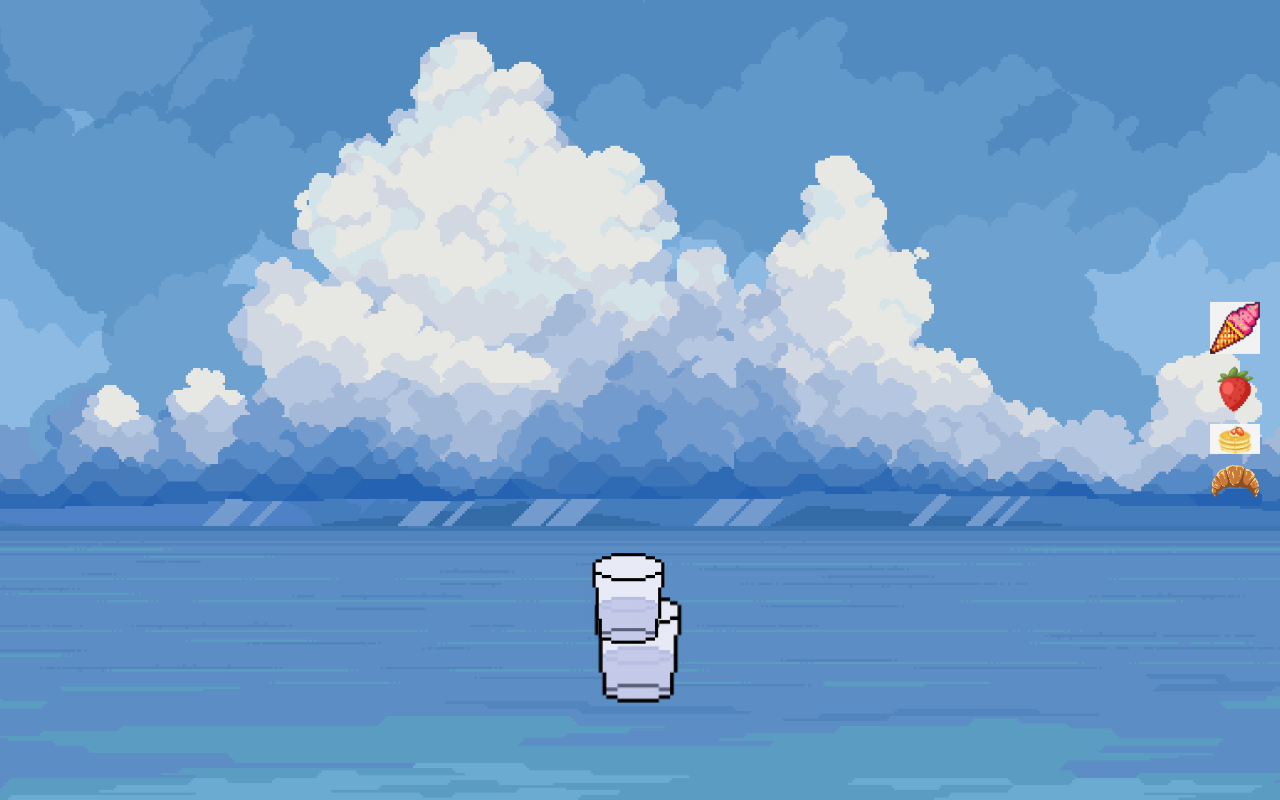
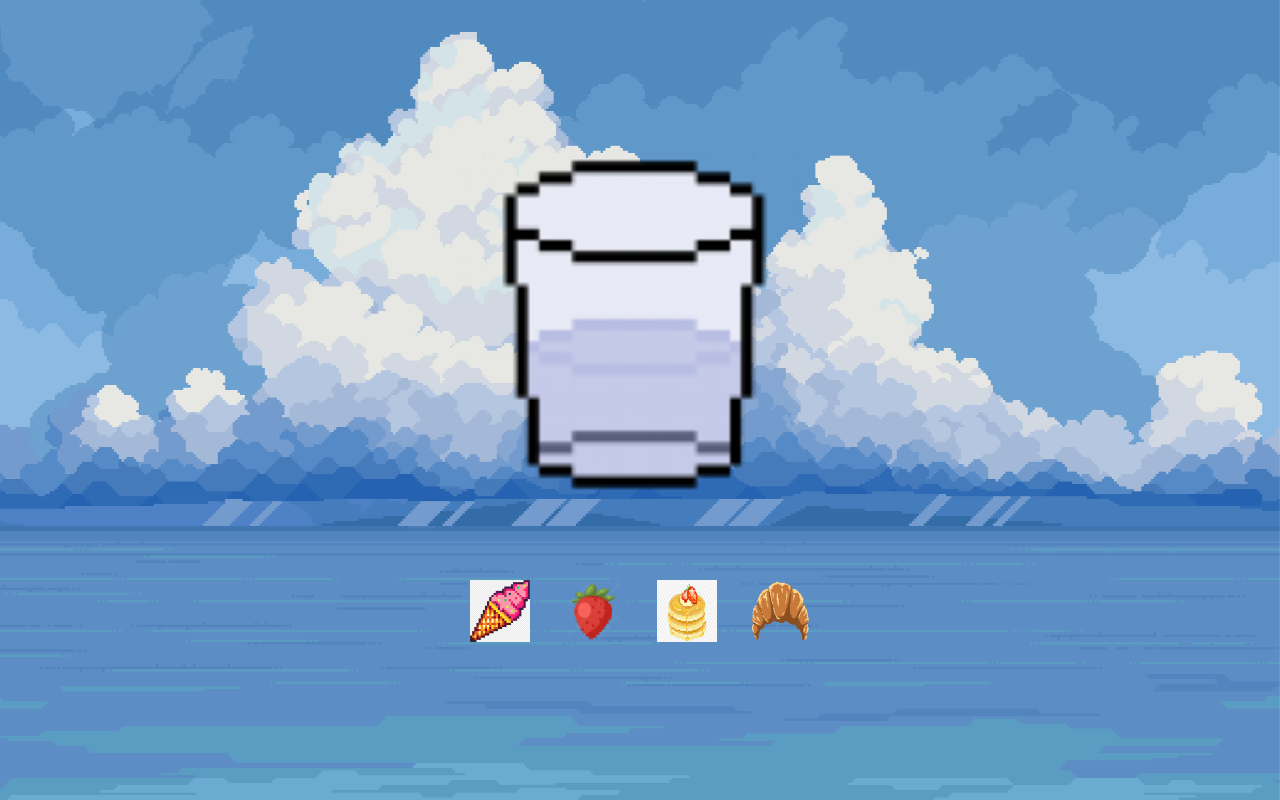
Before and after one commit to prxptea07/drink-mixer, a plain HTML site: page index.html in a window 1280 px wide. Drawn offline with Linux system fonts and the light colour scheme.

Commit message:
Update style.css

```diff
--- a/style.css
+++ b/style.css
@@ -1,59 +1,72 @@
-.container {
-  position: relative;
-  width: 100%;
-  height: 100vh;
-  background: #aee0f4;
-  overflow: hidden;
+body, html {
+  margin: 0;
+  padding: 0;
+  font-family: sans-serif;
 }
 
 .background {
-  position: absolute;
-  inset: 0;
-  background: url('background.png') no-repeat center center;
+  background: url('background.png') no-repeat center center fixed;
   background-size: cover;
-  z-index: 0;
+  width: 100vw;
+  height: 100vh;
+  display: flex;
+  align-items: center;
+  justify-content: center;
+}
+
+.game-container {
+  position: relative;
+  width: 360px;
+  height: 500px;
 }
 
 .glass {
+  position: relative;
+  width: 100%;
+  height: 400px;
+}
+
+.glass-img {
   position: absolute;
-  bottom: 50px;
-  left: 50%;
-  transform: translateX(-50%);
-  width: 120px;
-  height: 200px;
-  background: url('glass.png') no-repeat center center;
-  background-size: contain;
+  width: 100%;
+  height: auto;
   z-index: 2;
 }
 
-.glass-contents {
+#glass-contents {
   position: absolute;
-  bottom: 50px;
-  left: 50%;
-  width: 120px;
-  transform: translateX(-50%);
+  bottom: 0;
+  width: 100%;
   z-index: 1;
+  display: flex;
+  flex-direction: column-reverse;
+  align-items: center;
+}
+
+.ingredient {
+  width: 80px;
+  position: relative;
+  animation: drop 0.6s ease-out forwards;
+}
+
+@keyframes drop {
+  0% { transform: translateY(-100px); opacity: 0; }
+  100% { transform: translateY(0); opacity: 1; }
 }
 
 .ingredients {
-  position: absolute;
-  right: 20px;
-  top: 50%;
-  transform: translateY(-50%);
   display: flex;
-  flex-direction: column;
-  gap: 10px;
-  z-index: 3;
+  justify-content: space-between;
+  padding: 10px;
+  margin-top: 20px;
 }
 
 .ingredients img {
-  width: 50px;
+  width: 60px;
   cursor: pointer;
+  transition: transform 0.2s;
 }
 
-.ingredient {
-  width: 100%;
-  position: absolute;
-  left: 0;
-  transition: bottom 1s ease;
+.ingredients img:hover {
+  transform: scale(1.1);
 }
```
